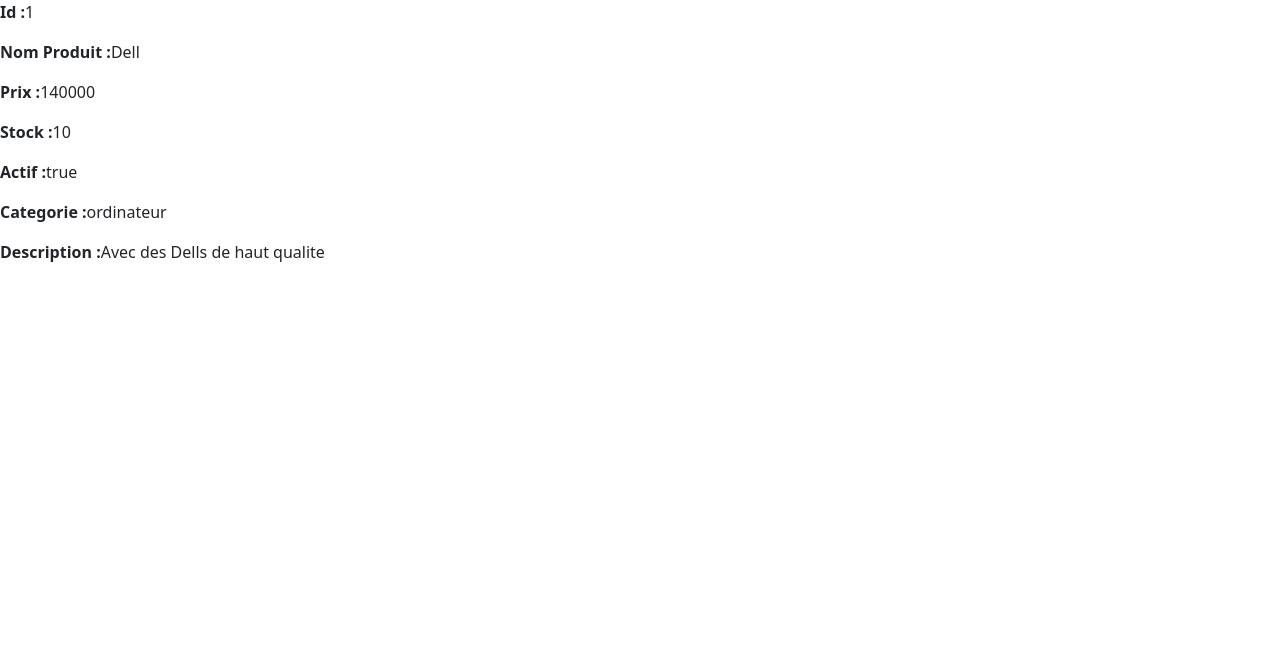
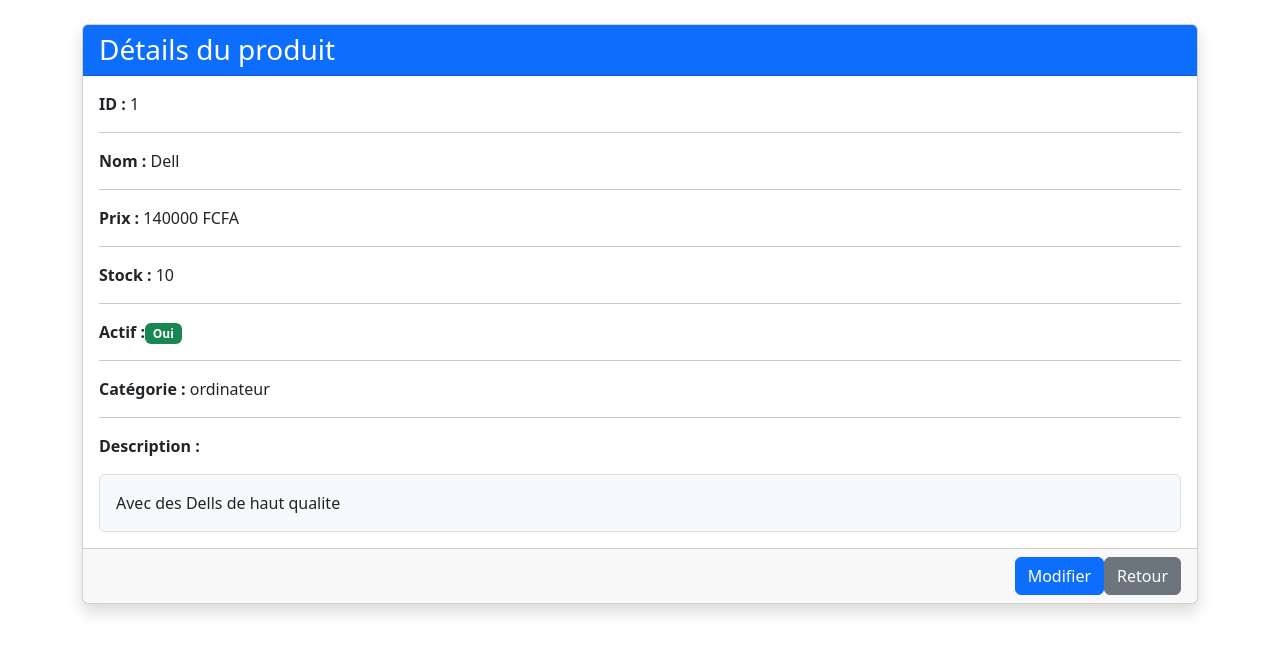
Before and after one commit to M-Diouf-dev/produitAgulare, an Angular app: page /details/1 in a window 1280 px wide. Shown: the top 654 px of the page. Built offline with nearby package versions, Linux system fonts and the light colour scheme.

Commit message:
la partie details et le boostrap

```diff
--- a/src/app/components/produit-details/produit-details.html
+++ b/src/app/components/produit-details/produit-details.html
@@ -9,13 +9,55 @@
 
 <body>
     @if(detailProduit){
-        <p><strong>Id :</strong>{{detailProduit.id}} </p>
-        <p><strong>Nom Produit :</strong>{{detailProduit.nom}} </p>
-        <p><strong>Prix :</strong>{{detailProduit.prix}} </p>
-        <p><strong>Stock :</strong>{{detailProduit.stock}} </p>
-        <p><strong>Actif :</strong>{{detailProduit.actif}} </p>
-        <p><strong>Categorie :</strong>{{detailProduit.categorie}} </p>
-        <p><strong>Description :</strong>{{detailProduit.description}} </p>
+
+    <div class="container mt-4">
+        <div class="card shadow">
+            <div class="card-header bg-primary text-white">
+                <h3 class="mb-0">Détails du produit</h3>
+            </div>
+
+            <div class="card-body">
+                <p><strong>ID :</strong> {{ detailProduit.id }}</p>
+                <hr>
+
+                <p><strong>Nom :</strong> {{ detailProduit.nom }}</p>
+                <hr>
+
+                <p><strong>Prix :</strong> {{ detailProduit.prix }} FCFA</p>
+                <hr>
+
+                <p><strong>Stock :</strong> {{ detailProduit.stock }}</p>
+                <hr>
+
+                <p><strong>Actif :</strong>
+                    <span class="badge" [class.bg-success]="detailProduit.actif"
+                        [class.bg-danger]="!detailProduit.actif">
+                        {{ detailProduit.actif ? 'Oui' : 'Non' }}
+                    </span>
+                </p>
+                <hr>
+
+                <p><strong>Catégorie :</strong> {{ detailProduit.categorie }}</p>
+                <hr>
+
+                <p><strong>Description :</strong></p>
+                <div class="border rounded p-3 bg-light">
+                    {{ detailProduit.description }}
+                </div>
+            </div>
+
+            <div class="card-footer text-end">
+                <button class="btn btn-primary" [routerLink]="['/modifier', detailProduit.id]">
+                    Modifier
+                </button>
+
+                <button class="btn btn-secondary" routerLink="/">
+                    Retour
+                </button>
+
+            </div>
+        </div>
+    </div>
 
     }
 </body>
--- a/src/app/components/produit-details/produit-details.ts
+++ b/src/app/components/produit-details/produit-details.ts
@@ -3,6 +3,7 @@ import { ProduitService } from '../../services/produits';
 import { Router, RouterLink, RouterOutlet } from '@angular/router';
 import { ActivatedRoute } from '@angular/router';
 import { Produit } from '../../models/produit';
+import { ModifierProduits } from '../modifier-produits/modifier-produits';
 
 @Component({
   selector: 'app-produit-details',
@@ -30,5 +31,10 @@ export class ProduitDetails implements OnInit {
       console.log("le produit de cet Id n'existe pas", detailId)
       this.routeur.navigate(['/'])
     }
+
   }
+  modifierProduit(id:number) :void{
+    this.routeur.navigate(['modifier',id])
+  }
+
 }
```
